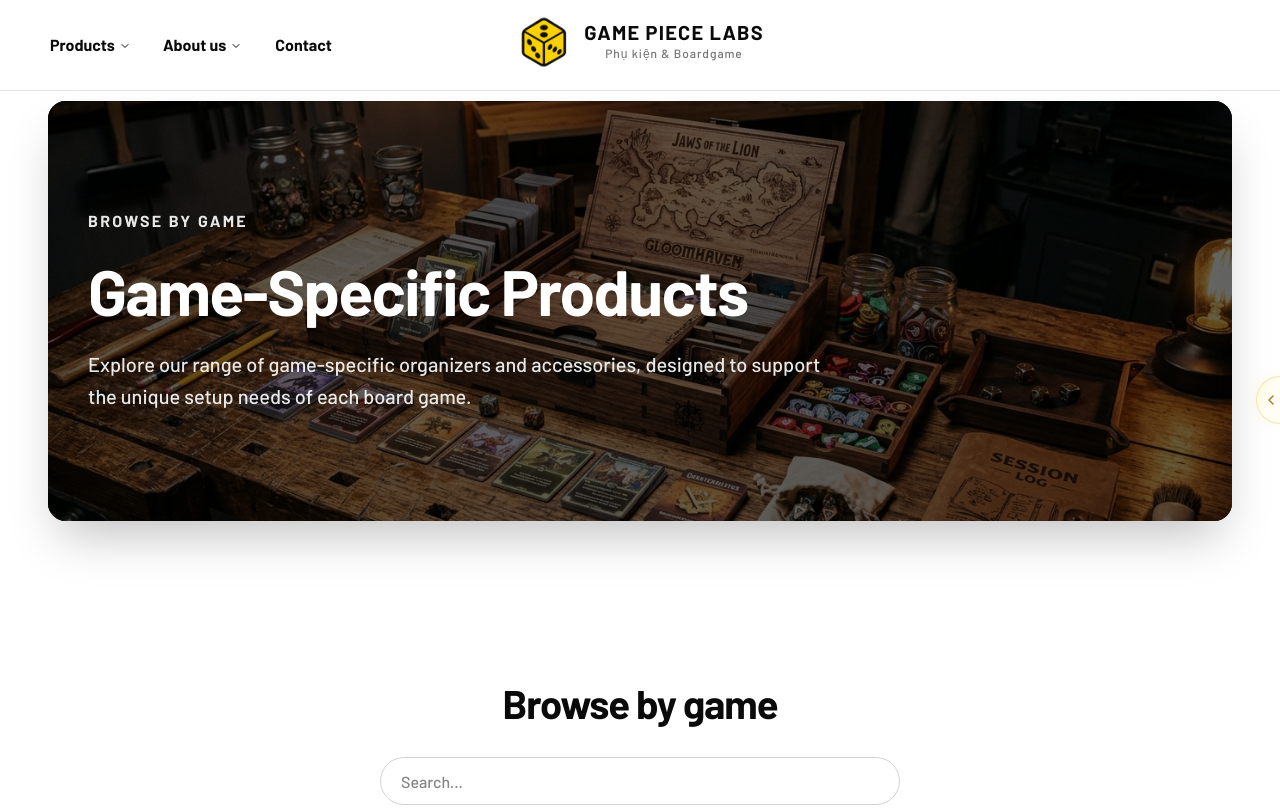
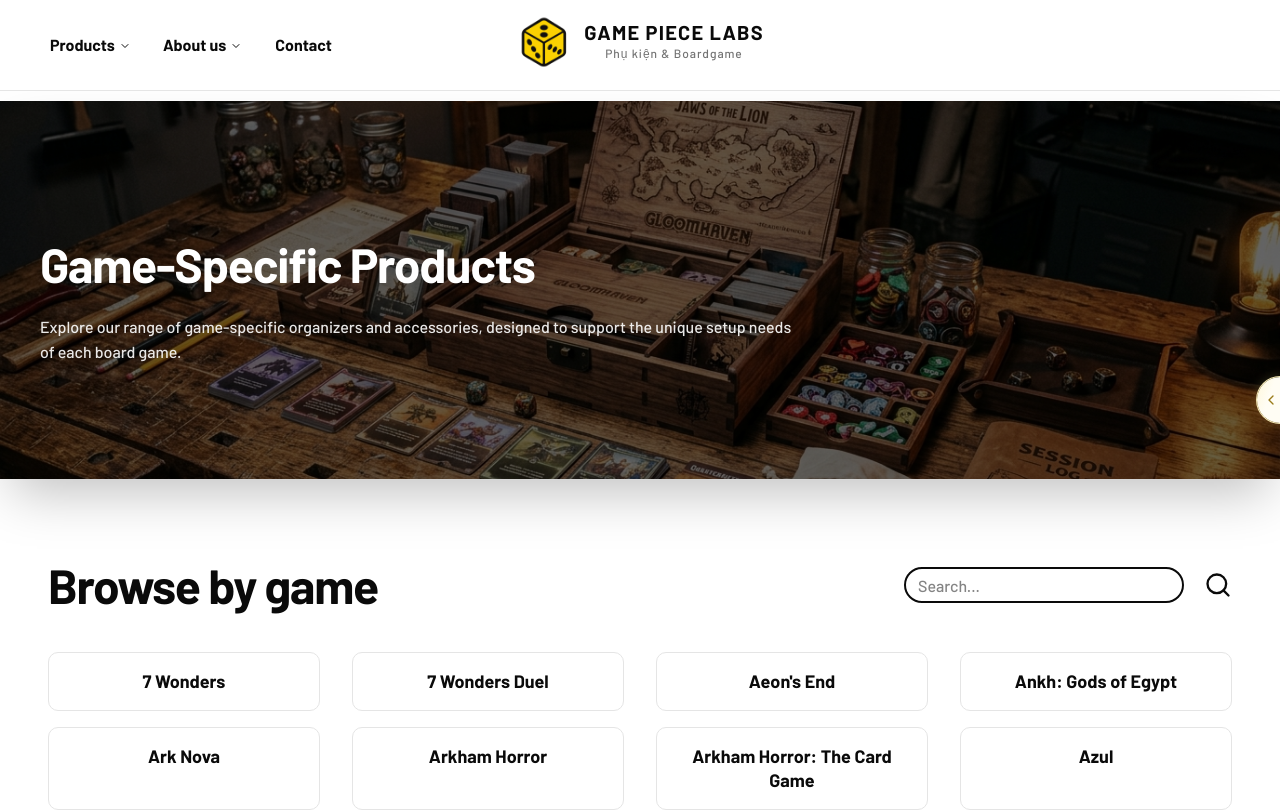
Before and after one commit to GamePieceLabs/FE_GamePieceLabs, a Next.js app: page /browsebygame in a window 1280 px wide. Shown: the top 811 px of the page. Built offline with nearby package versions, Linux system fonts and the light colour scheme.

Commit message:
update trang browse by game

```diff
--- a/src/features/collections/by-game-name/components/browse-by-game-hero.tsx
+++ b/src/features/collections/by-game-name/components/browse-by-game-hero.tsx
@@ -11,16 +11,17 @@
 
 export function BrowseByGameHero({ content }: BrowseByGameHeroProps) {
   return (
-    <section className="px-5 py-10 sm:px-[var(--section-padding-x)] sm:py-[80px] sm:pt-[10px]">
-      <div className="relative h-[475px] w-full overflow-hidden rounded-2xl bg-neutral-950 shadow-2xl
-                      max-pc:h-[420px]
-                      max-mobile:h-[282px]">
+    <section className="sm:pt-[10px]">
+      <div className="relative h-[555.625px] w-full overflow-hidden bg-neutral-950 shadow-2xl
+                      max-pc:h-[clamp(29.5288vw,28.9388vw,28.9388vw)]
+                      max-tablet:h-[clamp(33.6206vw,29.5288vw,29.5288vw)]
+                      max-mobile:h-[clamp(303.953px,33.6206vw,33.6206vw)]">
         <Image
           src={content.heroImageSrc}
           alt={content.heroImageAlt}
           fill
           priority
-          sizes="(max-width: 640px) calc(100vw - 2.5rem), calc(100vw - (var(--section-padding-x) * 2))"
+          sizes="100vw"
           className="object-cover"
         />
         <div aria-hidden="true" className="absolute inset-0 bg-black/60" />
@@ -29,13 +30,14 @@
                         max-laptop:px-10
                         max-mobile:justify-center max-mobile:px-6 max-mobile:text-center">
           <div className="max-w-[760px]">
-            <p className="font-bold uppercase leading-[1.4] tracking-[0.14em] text-white/90 max-mobile:text-[12px]">
-              {content.eyebrow}
-            </p>
-            <h1 className="mt-6 text-[64px] font-extrabold leading-[1.05] tracking-normal max-mobile:text-[40px]">
+            <h1 className="mt-6 text-[60px] font-extrabold leading-[1.05] tracking-normal
+                           max-laptop:text-[48px]
+                           max-tablet:text-[40px]
+                           max-mobile:text-[35px] text-start">
               {content.title}
             </h1>
-            <p className="mt-6 max-w-[760px] text-[20px] font-medium leading-[1.6] text-white/90 max-mobile:text-[14px]">
+            <p className="mt-6 max-w-[760px] text-[16px] font-medium leading-[1.6] text-white/90
+                          max-mobile:text-[14px]">
               {content.description}
             </p>
           </div>
--- a/src/features/collections/by-game-name/components/browse-by-game-list.tsx
+++ b/src/features/collections/by-game-name/components/browse-by-game-list.tsx
@@ -2,6 +2,7 @@
 
 import { useMemo, useState } from "react";
 import Link from "next/link";
+import { Search } from "lucide-react";
 
 import type { BrowseByGameContent } from "@/features/collections/by-game-name/data/browse-by-game";
 
@@ -37,12 +38,13 @@
 
   return (
     <section className="px-5 py-10 sm:px-[var(--section-padding-x)] sm:py-[80px]">
-      <div className="mx-auto max-w-[1180px]">
-        <h2 className="text-center text-[40px] font-bold leading-[1.1] text-neutral-950 max-mobile:text-[32px]">
+      <div className="mx-auto max-w-[1500px]">
+        <div className="flex items-center justify-between gap-8 max-mobile:flex-col max-mobile:items-stretch">
+          <h2 className="text-[48px] font-bold leading-[1.1] text-neutral-950 max-mobile:text-center max-mobile:text-[32px]">
             {title}
           </h2>
 
-        <div className="mx-auto mt-8 max-w-[520px]">
+          <div className="flex items-center gap-5 max-mobile:w-full">
             <label htmlFor="browse-game-search" className="sr-only">
               Search games
             </label>
@@ -52,8 +54,10 @@
               value={query}
               onChange={(event) => setQuery(event.target.value)}
               placeholder={searchPlaceholder}
-            className="h-12 w-full rounded-full border border-neutral-300 bg-white px-5 text-[16px] font-medium text-neutral-950 outline-none transition focus:border-neutral-950 max-mobile:text-[14px]"
+              className="h-9 w-[280px] rounded-full border-2 border-neutral-950 bg-white px-3 text-[16px] font-medium text-neutral-950 outline-none transition focus:border-neutral-600 max-mobile:w-full max-mobile:text-[14px]"
             />
+            <Search aria-hidden="true" className="size-7 shrink-0 text-neutral-950" />
+          </div>
         </div>
 
         {filteredGames.length > 0 ? (
```
Lines whose indentation alone changed are shown as unchanged.
